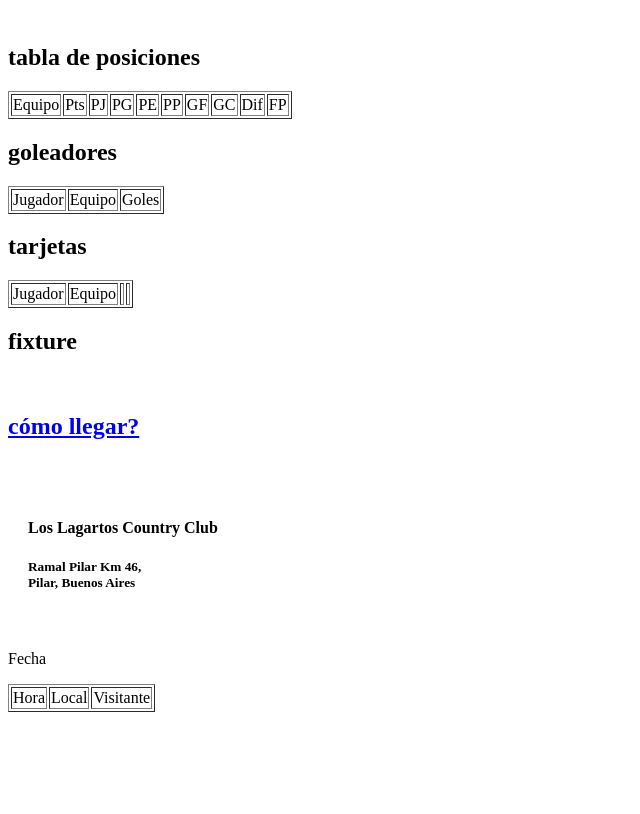
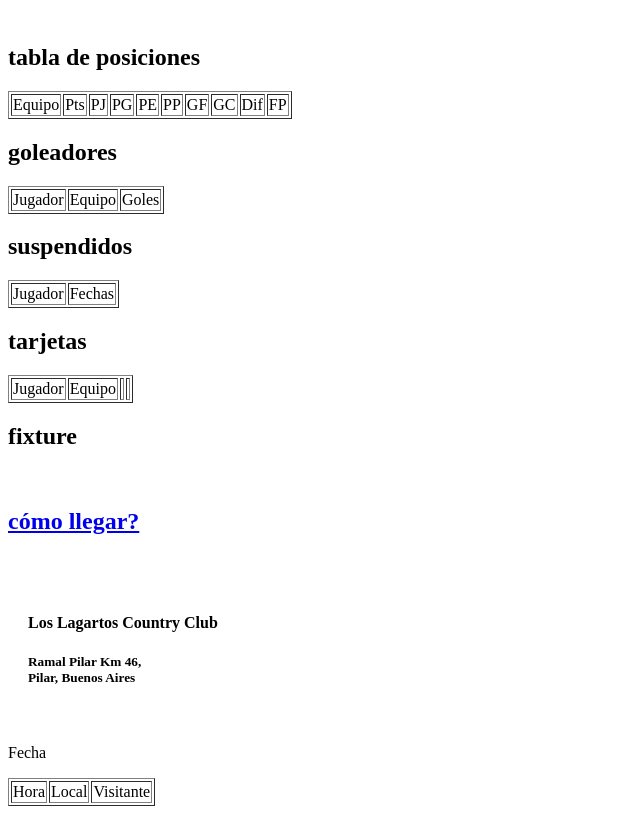
Before and after one commit to svrtrn342/golizards, a PHP site: the page made by site/templates/torneo.php in a window 1280 px wide. Shown: the part 1328-2142 px from the top of the page, without its empty margins (0-640 px from the left). Before the commit the page ends 2040 px from the top, so only its background shows below. Run offline with PHP 8.4, Linux system fonts and the light colour scheme; the template is opened without the code that fills it, so the values that code supplies are empty.

Commit message:
suspendidos

```diff
--- a/site/templates/torneo.php
+++ b/site/templates/torneo.php
@@ -7,6 +7,12 @@
 }
 .jugadores {
   grid-area: jugadores;
+  overflow: auto !important;
+  max-height: 288px;
+}
+
+.suspendidos {
+  grid-area: suspendidos;
   overflow: auto !important;
   max-height: 288px;
 }
@@ -36,6 +42,7 @@ p.proxDate {
   'fixture proximafecha'
   'fixture sponsors'
   'fixture fairplay'
+  'fixture suspendidos'
   'fixture mapa'
   'fixture contacto'
   'fixture null'
@@ -85,6 +92,7 @@ p.proxDate {
     'jugadores'
     'sponsors'
     'fairplay'
+    'suspendidos'
     'fixture'
     'mapa'
     'contacto'
@@ -196,6 +204,18 @@ p.proxDate {
           </table>
         </div>
 
+        <div class="suspendidos" id="divSusp">
+          <h2 class="tabla-header text-center">suspendidos</h2>
+          <table class="tabla" id="tablaSusp" border="1">
+            <thead>
+              <tr>
+                <td>Jugador</td>
+                <td>Fechas</td>
+                </tr>
+              </thead>
+              </table>
+            </div>
+
         <div class="fairplay bitten">
           <h2 class="tabla-header">tarjetas</h2>
           <table class="tabla" id="tablaFair" border="1">
```
Also changed, not shown: site/snippets/tabletop.php (+14 -1 lines).
